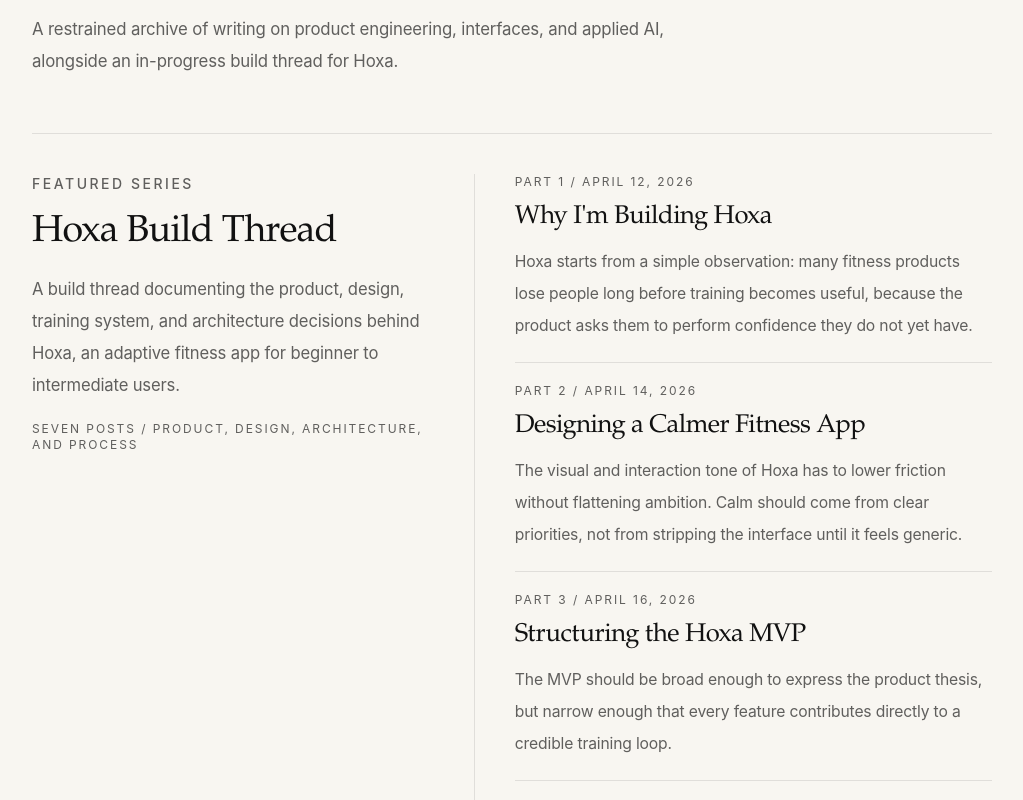
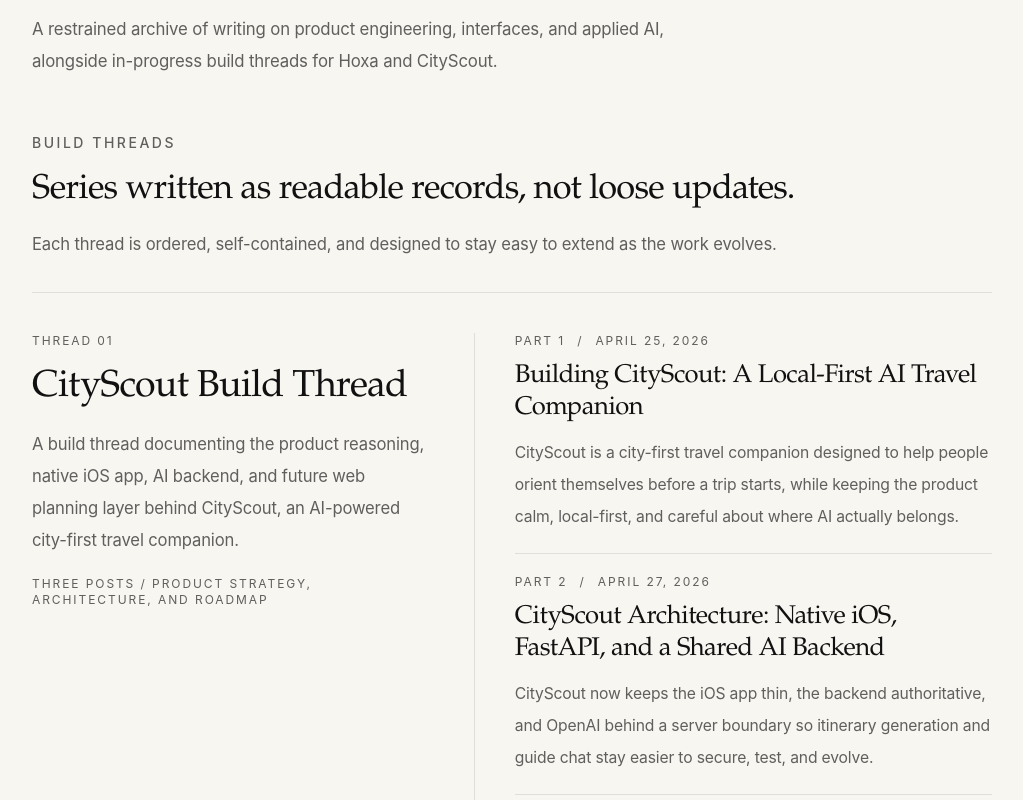
Before and after one commit to Peippo1/portfolio-site, a Next.js app: page /writing in a window 1280 px wide. Shown: the part 420-1220 px from the top of the page, without its empty margins (128-1151 px from the left). Built offline with nearby package versions, Linux system fonts and the light colour scheme.

Commit message:
update writing routes and cityscout series

```diff
--- a/src/app/writing/[slug]/page.tsx
+++ b/src/app/writing/[slug]/page.tsx
@@ -71,6 +71,13 @@
   );
 }
 
+function sectionId(title: string) {
+  return title
+    .toLowerCase()
+    .replace(/[^a-z0-9]+/g, "-")
+    .replace(/^-+|-+$/g, "");
+}
+
 export function generateStaticParams() {
   return getOrderedWritingEntries().map((entry) => ({
     slug: entry.slug,
@@ -120,6 +127,11 @@
       ? `${entry.series.name} / Part ${entry.series.order} of ${seriesEntries.length}`
       : undefined;
   const bodyLead = entry.intro ?? entry.summary;
+  const sectionLinks =
+    entry.sections?.map((section) => ({
+      title: section.title,
+      id: sectionId(section.title),
+    })) ?? [];
 
   return (
     <main>
@@ -161,6 +173,33 @@
             </p>
           </header>
 
+          {sectionLinks.length > 0 ? (
+            <section className="border-y border-[var(--color-border)] py-6 sm:py-7">
+              <div className="grid gap-4 lg:grid-cols-[12rem_minmax(0,1fr)] lg:gap-10">
+                <p className="text-xs tracking-[0.16em] text-[var(--color-muted)] uppercase">
+                  Contents
+                </p>
+                <nav aria-label="On this page">
+                  <ul className="flex flex-wrap gap-x-5 gap-y-3 text-sm text-[var(--color-muted)]">
+                    {sectionLinks.map((section, index) => (
+                      <li key={section.id} className="flex items-center gap-3">
+                        <span className="text-xs tracking-[0.14em] text-[var(--color-soft)] uppercase">
+                          {String(index + 1).padStart(2, "0")}
+                        </span>
+                        <a
+                          href={`#${section.id}`}
+                          className="transition-colors duration-150 hover:text-[var(--color-text)] focus-visible:text-[var(--color-text)] focus-visible:outline-none"
+                        >
+                          {section.title}
+                        </a>
+                      </li>
+                    ))}
+                  </ul>
+                </nav>
+              </div>
+            </section>
+          ) : null}
+
           {entry.pullQuote ? (
             <section className="border-y border-[var(--color-border)] py-8 sm:py-10">
               <figure className="space-y-4">
@@ -179,7 +218,11 @@
           {entry.sections && entry.sections.length > 0 ? (
             <div className="space-y-12 py-10 sm:space-y-14 sm:py-12">
               {entry.sections.map((section) => (
-                <section key={section.title} className="space-y-5">
+                <section
+                  key={section.title}
+                  id={sectionId(section.title)}
+                  className="scroll-mt-24 space-y-5"
+                >
                   <h2 className="text-sm font-medium tracking-[0.18em] text-[var(--color-muted)] uppercase">
                     {section.title}
                   </h2>
--- a/src/app/writing/page.tsx
+++ b/src/app/writing/page.tsx
@@ -3,6 +3,7 @@
 import { Container } from "@/components/ui/container";
 import { PageIntro } from "@/components/ui/page-intro";
 import {
+  getCityScoutSeriesEntries,
   getHoxaSeriesEntries,
   getStandaloneArchiveEntries,
 } from "@/data/writing";
@@ -75,9 +76,35 @@
 }
 
 export default function WritingPage() {
+  const cityScoutSeriesEntries = getCityScoutSeriesEntries();
   const hoxaSeriesEntries = getHoxaSeriesEntries();
   const archiveEntries = getStandaloneArchiveEntries();
+  const cityScoutSeries = cityScoutSeriesEntries[0]?.series;
   const hoxaSeries = hoxaSeriesEntries[0]?.series;
+  const featuredSeries = [
+    cityScoutSeries
+      ? {
+          series: cityScoutSeries,
+          entries: cityScoutSeriesEntries,
+          summaryLine: "Three posts / Product strategy, architecture, and roadmap",
+        }
+      : null,
+    hoxaSeries
+      ? {
+          series: hoxaSeries,
+          entries: hoxaSeriesEntries,
+          summaryLine: "Seven posts / Product, design, architecture, and process",
+        }
+      : null,
+  ].filter(
+    (
+      item
+    ): item is {
+      series: NonNullable<typeof cityScoutSeries | typeof hoxaSeries>;
+      entries: WritingEntry[];
+      summaryLine: string;
+    } => item !== null
+  );
 
   return (
     <main>
@@ -85,33 +112,51 @@
         <PageIntro
           eyebrow="Writing"
           title="Product notes, systems thinking, and the working record behind what gets built."
-          description="A restrained archive of writing on product engineering, interfaces, and applied AI, alongside an in-progress build thread for Hoxa."
+          description="A restrained archive of writing on product engineering, interfaces, and applied AI, alongside in-progress build threads for Hoxa and CityScout."
         />
 
-        {hoxaSeries ? (
-          <section className="mt-14 border-y border-[var(--color-border)] py-8 sm:py-10">
+        <section className="mt-14">
+          <div className="max-w-3xl">
+            <p className="text-sm font-medium tracking-[0.18em] text-[var(--color-muted)] uppercase">
+              Build Threads
+            </p>
+            <h2 className="font-editorial mt-4 text-[1.85rem] leading-tight sm:text-[2.15rem]">
+              Series written as readable records, not loose updates.
+            </h2>
+            <p className="mt-4 text-[1rem] leading-8 text-[var(--color-muted)] sm:text-[1.04rem]">
+              Each thread is ordered, self-contained, and designed to stay easy
+              to extend as the work evolves.
+            </p>
+          </div>
+
+          <div className="mt-8 space-y-6">
+            {featuredSeries.map(({ series, entries, summaryLine }, index) => (
+              <article
+                key={series.slug}
+                className="border-y border-[var(--color-border)] py-8 sm:py-10"
+              >
                 <div className="grid gap-8 lg:grid-cols-[minmax(0,0.95fr)_minmax(0,1.25fr)] lg:gap-12">
                   <div className="max-w-xl">
-                <p className="text-sm font-medium tracking-[0.18em] text-[var(--color-muted)] uppercase">
-                  Featured Series
+                    <p className="text-xs tracking-[0.16em] text-[var(--color-muted)] uppercase">
+                      Thread {String(index + 1).padStart(2, "0")}
                     </p>
-                <h2 className="font-editorial mt-4 text-[2rem] leading-tight sm:text-[2.35rem]">
-                  {hoxaSeries.name}
-                </h2>
+                    <h3 className="font-editorial mt-4 text-[2rem] leading-tight sm:text-[2.35rem]">
+                      {series.name}
+                    </h3>
                     <p className="mt-4 text-[1rem] leading-8 text-[var(--color-muted)] sm:text-[1.04rem]">
-                  {hoxaSeries.description}
+                      {series.description}
                     </p>
                     <p className="mt-5 text-xs tracking-[0.16em] text-[var(--color-muted)] uppercase">
-                  Seven posts / Product, design, architecture, and process
+                      {summaryLine}
                     </p>
                   </div>
 
                   <ol className="border-t border-[var(--color-border)] lg:border-t-0 lg:border-l lg:pl-10">
-                {hoxaSeriesEntries.map((entry, index) => (
+                    {entries.map((entry, entryIndex) => (
                       <li
                         key={entry.slug}
                         className={
-                      index === 0
+                          entryIndex === 0
                             ? "pt-5 pb-5 lg:pt-0"
                             : "border-t border-[var(--color-border)] py-5"
                         }
@@ -120,12 +165,14 @@
                           href={`/writing/${entry.slug}`}
                           className="group block rounded-sm focus-visible:bg-black/[0.02] focus-visible:outline-none"
                         >
-                      <p className="text-xs tracking-[0.16em] text-[var(--color-muted)] uppercase">
-                        Part {entry.series?.order} / {entry.date}
-                      </p>
-                      <h3 className="font-editorial mt-3 text-[1.4rem] leading-tight transition-colors duration-150 group-hover:text-[var(--color-text)] sm:text-[1.6rem]">
+                          <div className="flex flex-wrap items-center gap-x-3 gap-y-1 text-xs tracking-[0.16em] text-[var(--color-muted)] uppercase">
+                            <span>Part {entry.series?.order}</span>
+                            <span aria-hidden="true">/</span>
+                            <span>{entry.date}</span>
+                          </div>
+                          <h4 className="font-editorial mt-3 text-[1.4rem] leading-tight transition-colors duration-150 group-hover:text-[var(--color-text)] sm:text-[1.6rem]">
                             {entry.title}
-                      </h3>
+                          </h4>
                           <p className="mt-3 max-w-2xl text-sm leading-7 text-[var(--color-muted)] sm:text-[0.98rem] sm:leading-8">
                             {entry.summary}
                           </p>
@@ -134,8 +181,10 @@
                     ))}
                   </ol>
                 </div>
+              </article>
+            ))}
+          </div>
         </section>
-        ) : null}
 
         <section className="mt-14">
           <div className="max-w-3xl">
--- a/src/data/writing.ts
+++ b/src/data/writing.ts
@@ -16,7 +16,7 @@
 const cityScoutSeriesSlug: WritingSeriesSlug = "cityscout-build-thread";
 const cityScoutSeriesName = "CityScout Build Thread";
 const cityScoutSeriesDescription =
-  "A build thread documenting the product reasoning, native iOS experience, AI backend, and future web layer behind CityScout, an AI-powered city-first travel companion.";
+  "A build thread documenting the product reasoning, native iOS app, AI backend, and future web planning layer behind CityScout, an AI-powered city-first travel companion.";
 
 function section(title: string, blocks: WritingSectionBlock[]): WritingSection {
   return { title, blocks };
```
Lines whose indentation alone changed are shown as unchanged.
